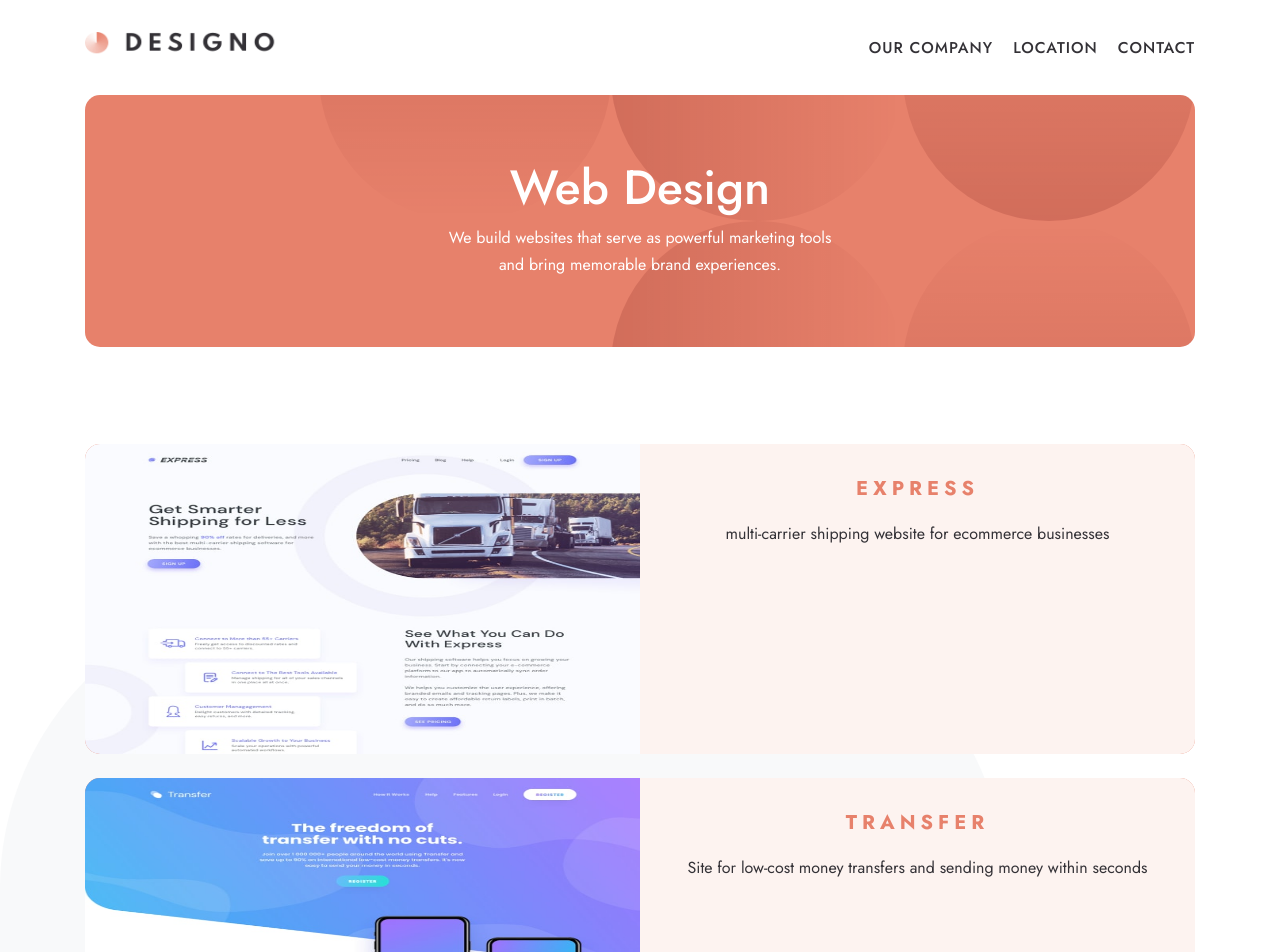
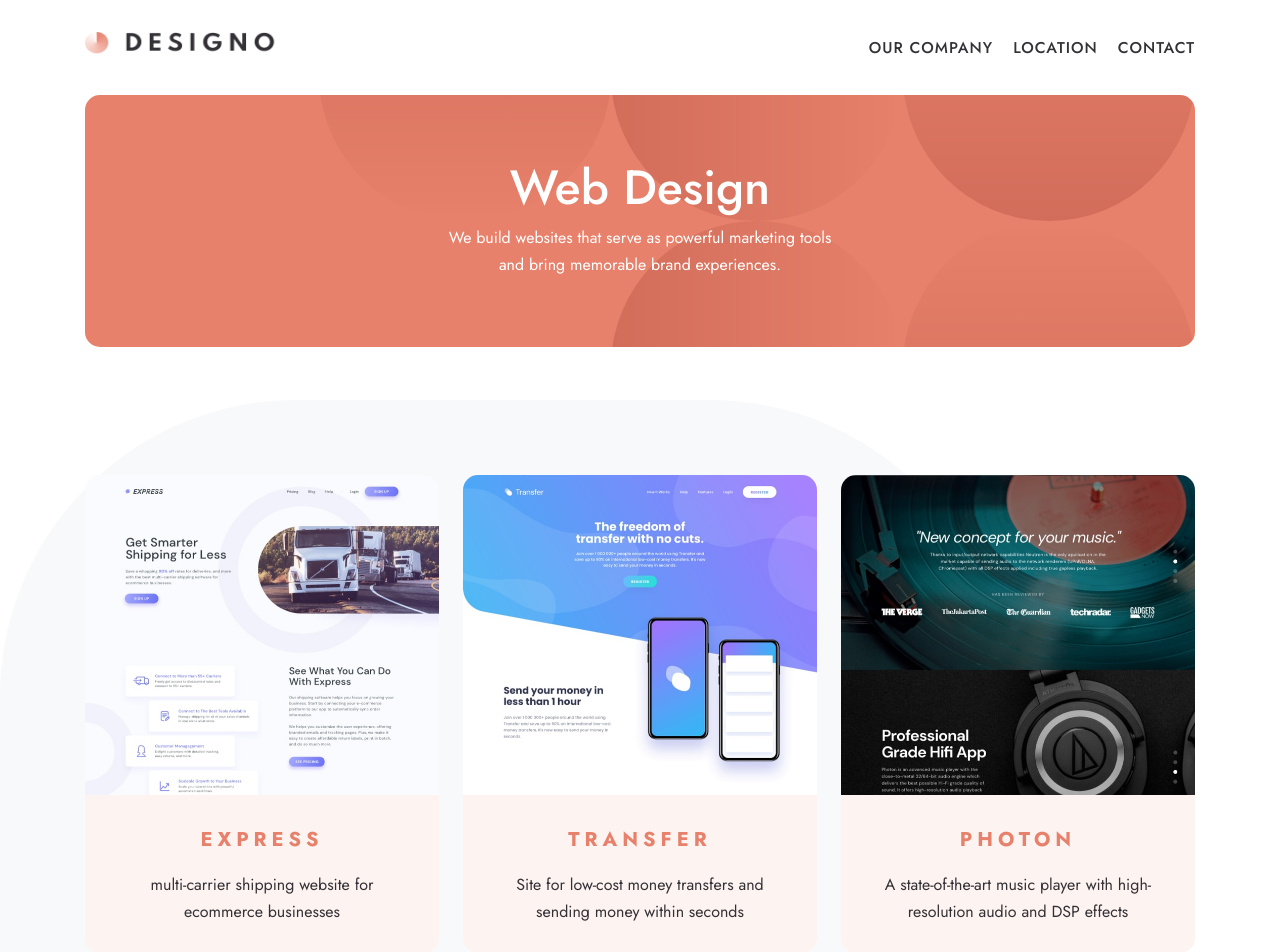
Before and after one commit to papilo-cloud/designo, a React (Vite) app: page /web in a window 1280 px wide. Shown: the top 952 px of the page. Built offline with nearby package versions, Linux system fonts and the light colour scheme.

Commit message:
done with desktop view for design component

```diff
--- a/src/components/design/design.css
+++ b/src/components/design/design.css
@@ -13,6 +13,7 @@
     justify-content: center;
     background-repeat: no-repeat;
     background-position: 100%;
+    margin-bottom: 8em;
 }
 .design .intro h1{
     font-weight: 500;
@@ -50,12 +51,12 @@
     margin: 0;
     margin-top: 97px;
     padding: 0 1.5em;
+    margin-bottom: 8em;
  }
  .content .card{
     position: relative;
     width: 100%;
     height: 478px;
-    background-color: #E7816B;
     margin-bottom: 1.5em;
     overflow: hidden;
     border-radius: 15px;
@@ -71,7 +72,6 @@
     left: 0;
     width: 100%;
     height: 320px;
-    /* object-fit: cover; */
     height: 100%;
   }
   .card .card-text{
@@ -106,10 +106,8 @@
 .flexex{
     position: relative;
     width: 100%;
-    margin: 0;
     padding: 0 1.5em;
     display: grid;
-    margin: 7.4em 0;
 }
 .flexex .flex .designs{
     position: relative;
@@ -172,6 +170,7 @@
     }
     .card .card-text {
         height: 100%;
+        padding: 109px 41px 108px 32px;
     }
     .flexex{
         padding: 0;
@@ -206,8 +205,26 @@
     }
 }
 
-@media screen and (min-width:64em) {
-
+@media screen and (min-width:75em) {
+    .design .content{
+        display: grid;
+        width: 100%;
+        grid-template-columns: repeat(3, 1fr);
+        gap: 1.5em;
+    }
+    .content .card{
+        display: unset;
+        height: 478px;
+        margin-bottom: 0;
+    }
+    .card .img{
+        height: 320px;
+      }
+      .card .card-text{
+        padding: 32px;
+        width: 100%;
+        height: 158px;
+      }
     .flexex{
         width: 100%;
         height: 320px;
```
